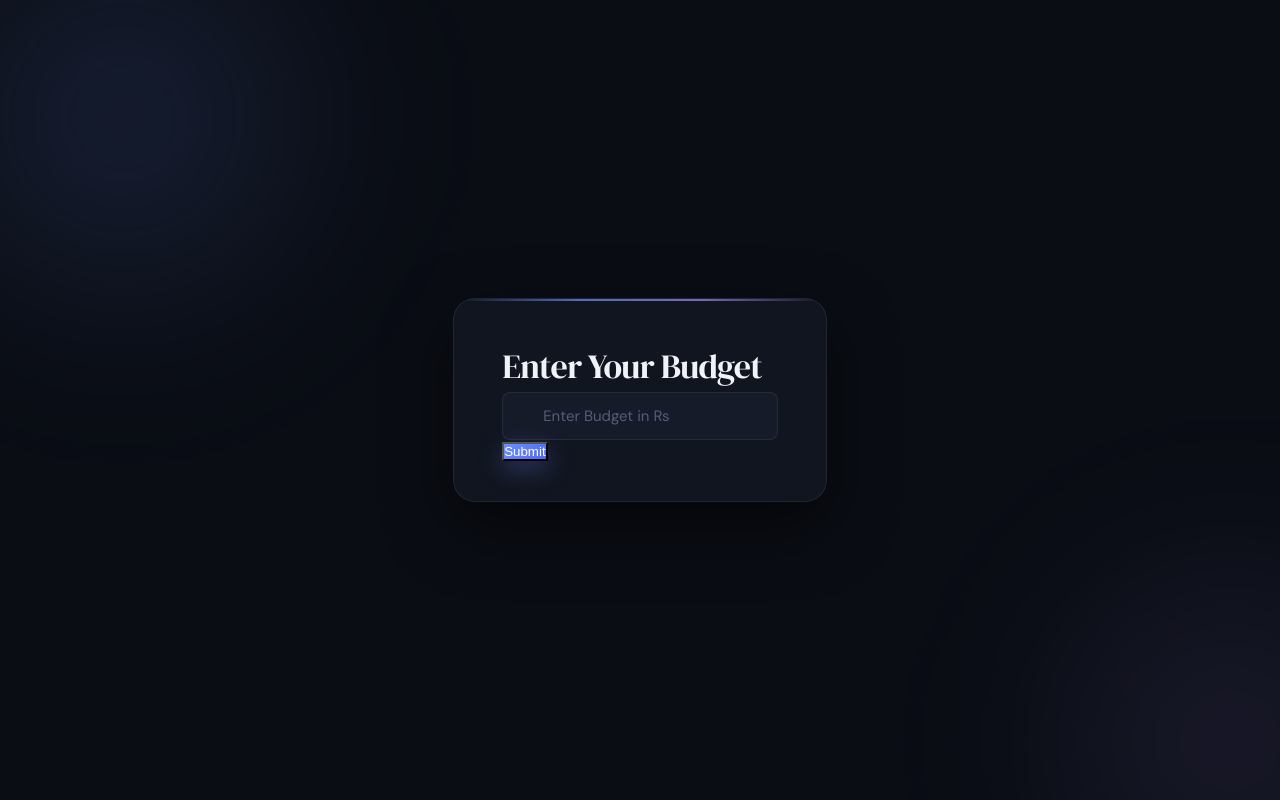
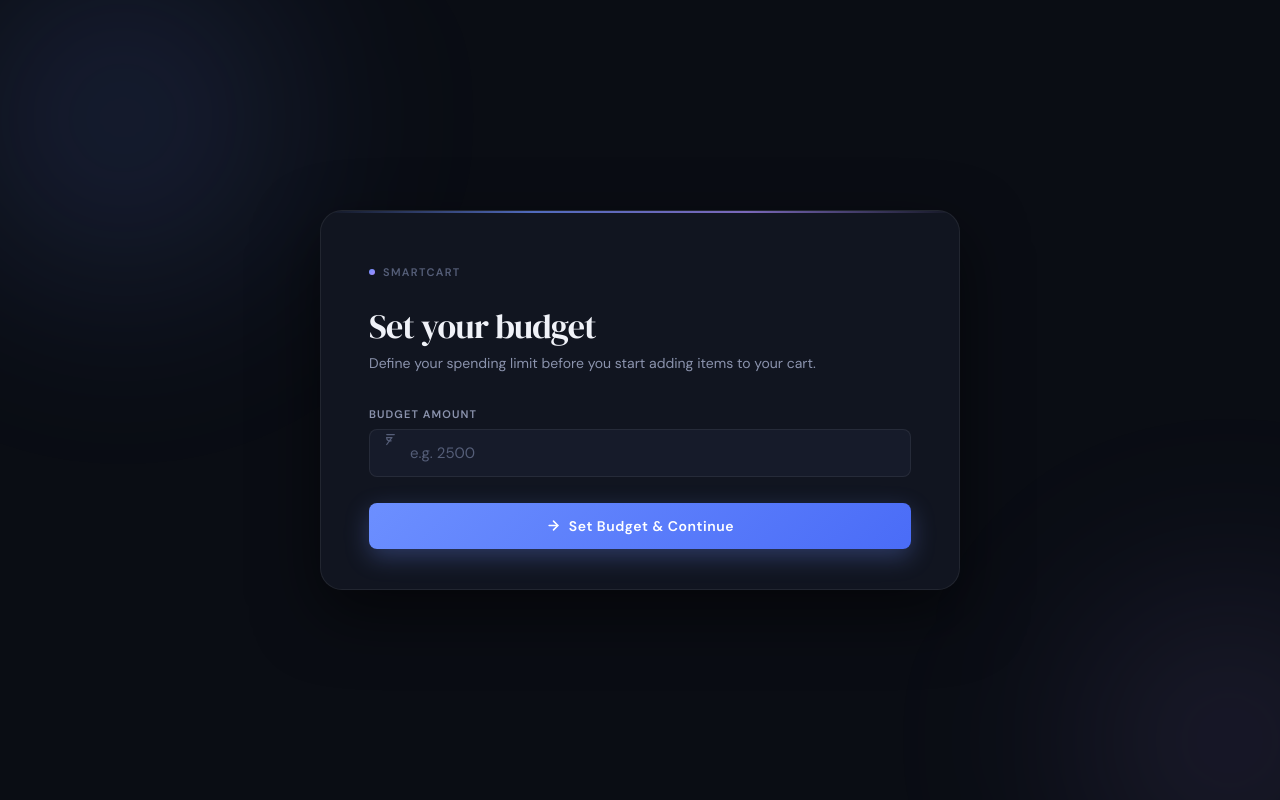
Before and after one commit to Sibirajan1/Budget_Expense_Tracker, a Flask app: page / in a window 1280 px wide. Run offline with Flask 3, Linux system fonts and the light colour scheme; parts of the project's set-up code (start-up, migrations or seed data) failed here and were passed over.

Commit message:
Enhance budget form layout and styling

```diff
--- a/templates/index.html
+++ b/templates/index.html
@@ -1,16 +1,68 @@
 <!DOCTYPE html>
-<html>
+<html lang="en">
 <head>
-    <title>Set Budget</title>
-    <link rel="stylesheet" href="{{ url_for('static', filename='style.css') }}">
+  <meta charset="UTF-8" />
+  <meta name="viewport" content="width=device-width, initial-scale=1.0" />
+  <title>SmartCart — Set Budget</title>
+  <link rel="stylesheet" href="{{ url_for('static', filename='style.css') }}" />
 </head>
 <body>
-<div class="container">
-    <h1>Enter Your Budget</h1>
-    <form action="/set_budget" method="POST">
-        <input type="number" name="budget" placeholder="Enter Budget in Rs" required>
-        <button type="submit" class="btn-primary">Submit</button>
+
+<div class="page-wrapper">
+  <div class="container">
+
+    <!-- Brand -->
+    <div class="brand">
+      <span class="brand-dot"></span>
+      SmartCart
+    </div>
+
+    <!-- Heading -->
+    <h1>Set your budget</h1>
+    <p class="subtitle">Define your spending limit before you start adding items to your cart.</p>
+
+    <!-- Form -->
+    <form action="/set_budget" method="POST" novalidate>
+      <div class="field-group">
+        <div class="field-wrap">
+          <label class="field-label" for="budget">Budget Amount</label>
+          <span class="field-icon">
+            <!-- Rupee icon -->
+            <svg width="15" height="15" viewBox="0 0 24 24" fill="none" stroke="currentColor" stroke-width="2" stroke-linecap="round" stroke-linejoin="round">
+              <line x1="6" y1="4" x2="18" y2="4"/><line x1="6" y1="9" x2="14" y2="9"/>
+              <path d="M6 20l8-11"/><path d="M6 9a5 5 0 0 0 5 5h2"/>
+            </svg>
+          </span>
+          <input
+            type="number"
+            id="budget"
+            name="budget"
+            placeholder="e.g. 2500"
+            min="1"
+            required
+          />
+        </div>
+      </div>
+
+      <button type="submit" class="btn btn-primary">
+        <svg width="15" height="15" viewBox="0 0 24 24" fill="none" stroke="currentColor" stroke-width="2.5" stroke-linecap="round" stroke-linejoin="round"><path d="M5 12h14"/><path d="m12 5 7 7-7 7"/></svg>
+        Set Budget &amp; Continue
+      </button>
     </form>
-</div>
+
+  </div><!-- /.container -->
+</div><!-- /.page-wrapper -->
+
+<script>
+  /* Animate the card in on load */
+  document.addEventListener('DOMContentLoaded', () => {
+    const inp = document.getElementById('budget');
+    inp.addEventListener('input', () => {
+      const btn = document.querySelector('.btn-primary');
+      btn.style.opacity = inp.value ? '1' : '0.65';
+    });
+  });
+</script>
+
 </body>
 </html>
```
